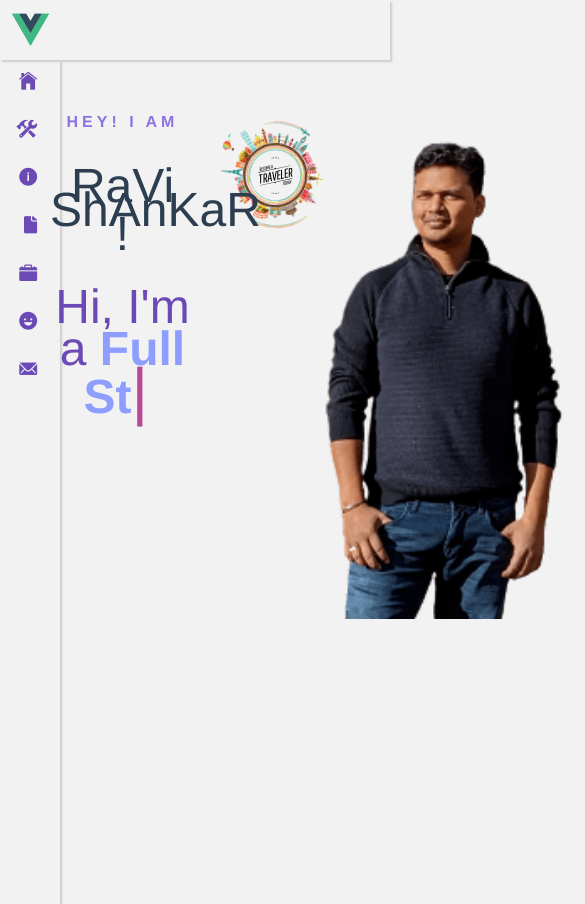
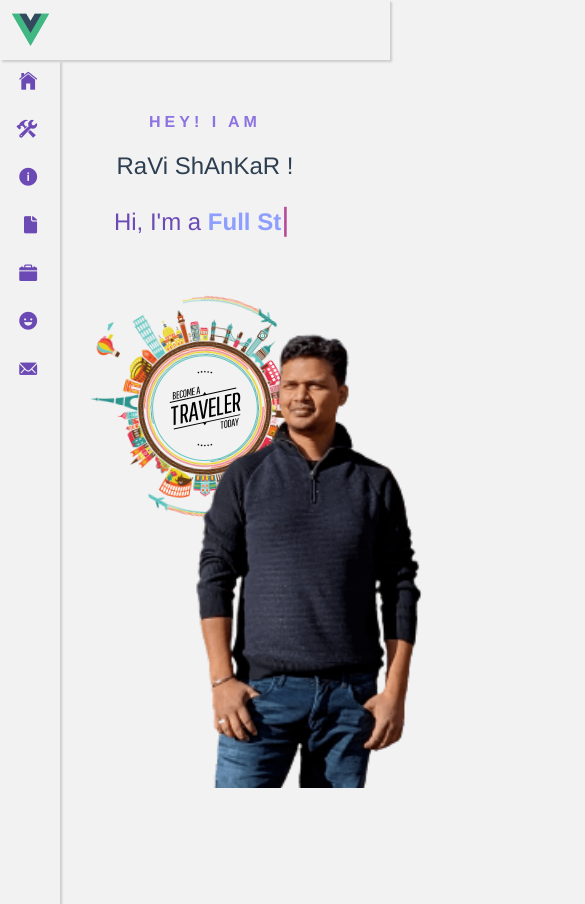
Before and after one commit to ravish8086/rs-portfolio, a Vue app: page / in a window 390 px wide. Both pictures are taken after a click on the element 30 px from the left and 31 px from the top of the page. Shown: the top 904 px of the page, 585 px wide, since content can reach past the window. Built offline with nearby package versions, Linux system fonts and the light colour scheme; the HTML template or start-up script is replaced by a standard one.

Commit message:
Css Fix to make is responsive

```diff
--- a/src/assets/css/home.css
+++ b/src/assets/css/home.css
@@ -58,6 +58,42 @@
     top: 13%;
     left: 51%;
 }
+
 .rightPanel img {
     width: 420px;
 }
+
+@media screen and (max-width: 759px) {
+    .leftPanel {
+        float: inherit;
+        width: 100%;
+        padding-left: 20px;
+    }
+
+    .rightPanel {
+        float: inherit;
+        width: 100%;
+        padding-left: 20px;
+    }
+
+    .rightPanel img {
+        width: 400px;
+    }
+}
+@media screen and (max-width: 759px) {
+    .leftPanel {
+        float: inherit;
+        width: 100%;
+        padding-left: 20px;
+    }
+
+    .rightPanel {
+        float: inherit;
+        width: 100%;
+        padding-left: 20px;
+    }
+
+    .rightPanel img {
+        width: 400px;
+    }
+}
--- a/src/components/Hero.vue
+++ b/src/components/Hero.vue
@@ -2983,4 +2983,22 @@ export default {
   -webkit-animation: rotate-right 12s linear 0s infinite;
 }
 
+@media screen and (max-width: 759px) {
+  .image-stack__item--top {
+    position: absolute;
+    right: 0;
+    top: 0;
+    width: 100%;
+    padding-top: 50px;
+  }
+
+  .image-stack__item--bottom {
+    position: absolute;
+    right: 0;
+    top: 0;
+    width: 100%;
+    z-index: -1;
+  }
+}
+
 </style>
--- a/src/components/TypeWriter.vue
+++ b/src/components/TypeWriter.vue
@@ -14,7 +14,7 @@ export default {
     return {
       typeValue: "",
       typeStatus: false,
-      displayTextArray: ["Full Stack Developer", "Designer", "Youtuber", "Traveller", "Freelancer"],
+      displayTextArray: ["Full Stack Developer", "Designer", "Youtuber", "Traveler", "Freelancer"],
       typingSpeed: 100,
       erasingSpeed: 100,
       newTextDelay: 2000,
@@ -126,4 +126,22 @@ h1 span.typed-text {
     color: var(--pencil);
   }
 }
+
+@media screen and (max-width: 759px) {
+  .blinking-cursor  {
+    font-size: 2rem;
+  }
+
+  h1 {
+    font-size: 1.5rem;
+    font-weight: normal;
+  }
+
+  h1 span.typed-text {
+    color: var(--accent);
+    font-weight: bold;
+  }
+
+
+}
 </style>
```
